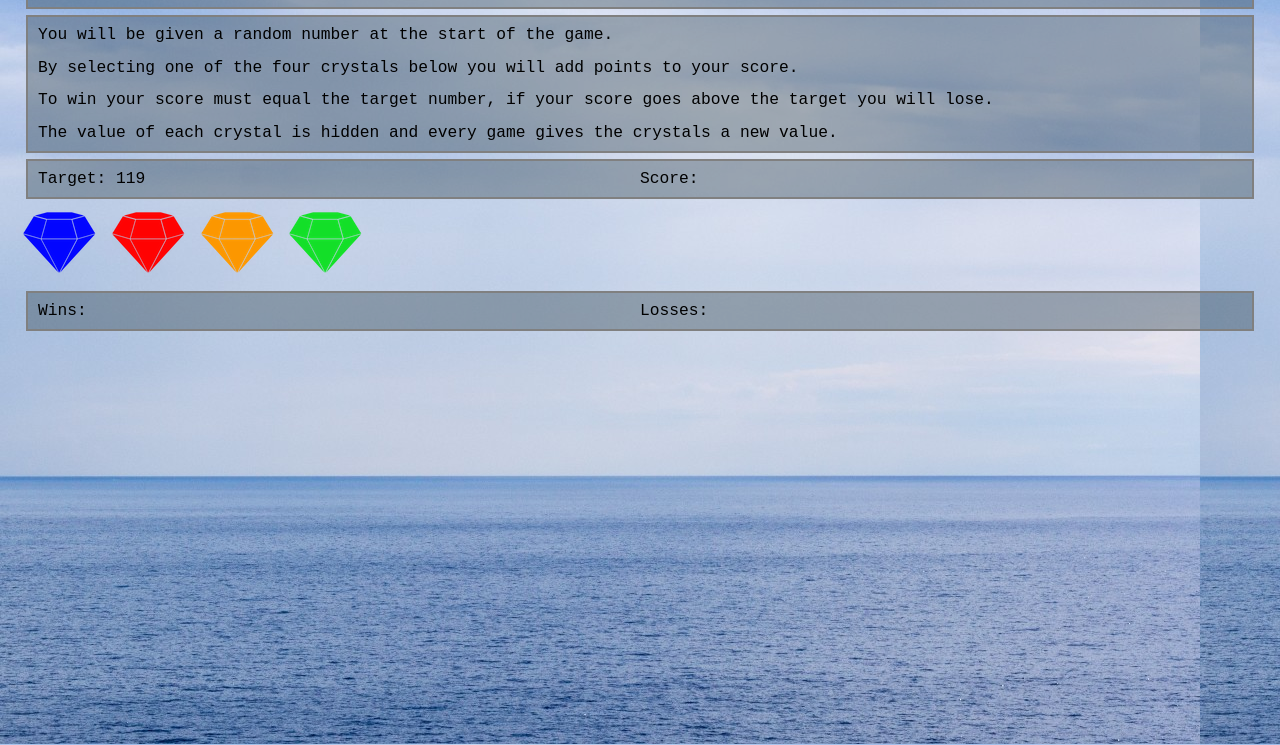
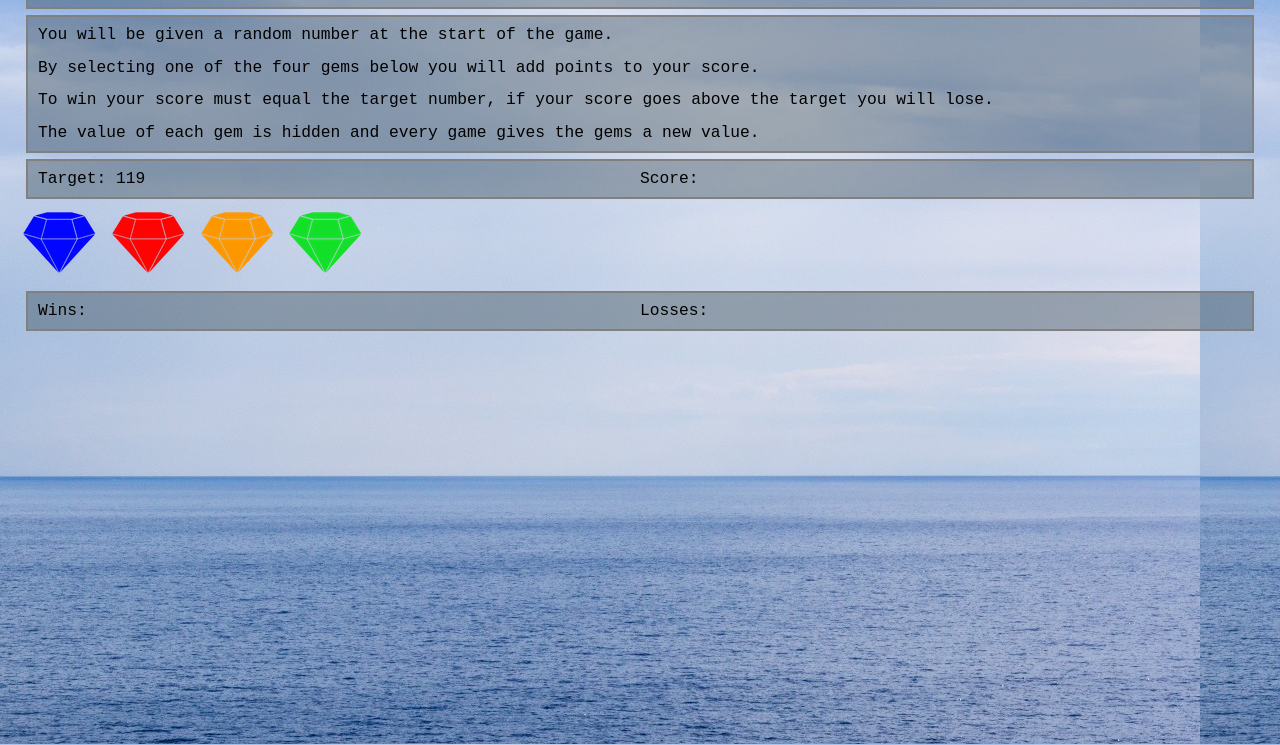
Before and after one commit to TyDSmith/unit-4-game, a plain HTML site: page index.html in a window 1280 px wide. Shown: the part 55-800 px from the top of the page. Drawn offline with nearby package versions, Linux system fonts and the light colour scheme.

Commit message:
changing verbage in instructions

```diff
--- a/index.html
+++ b/index.html
@@ -16,11 +16,11 @@
         <div id="game-rules" class="content">
                 You will be given a random number at the start of the game.
                 <br><br>
-                By selecting one of the four crystals below you will add points to your score.
+                By selecting one of the four gems below you will add points to your score.
                 <br><br>
                 To win your score must equal the target number, if your score goes above the target you will lose.
                 <br><br>
-                The value of each crystal is hidden and every game gives the crystals a new value.
+                The value of each gem is hidden and every game gives the gems a new value.
         </div>
         <div id="game-stats" class="content">
             <div id="game-target">
```
